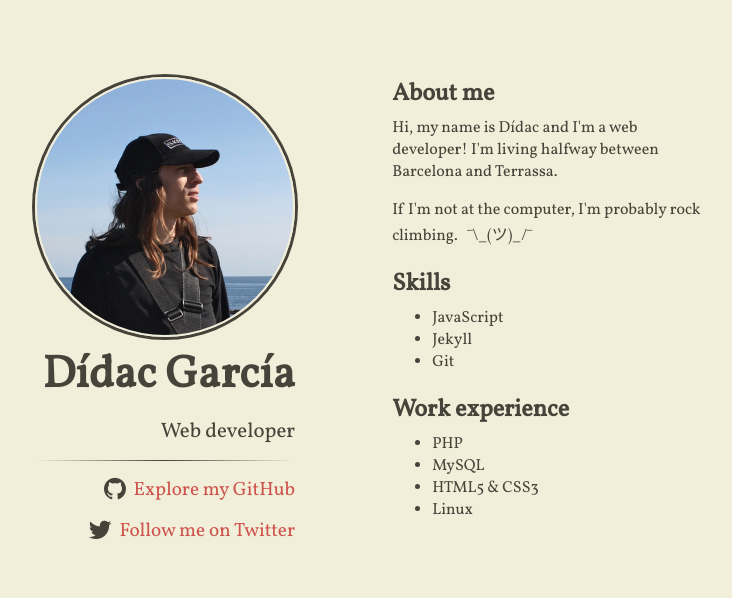
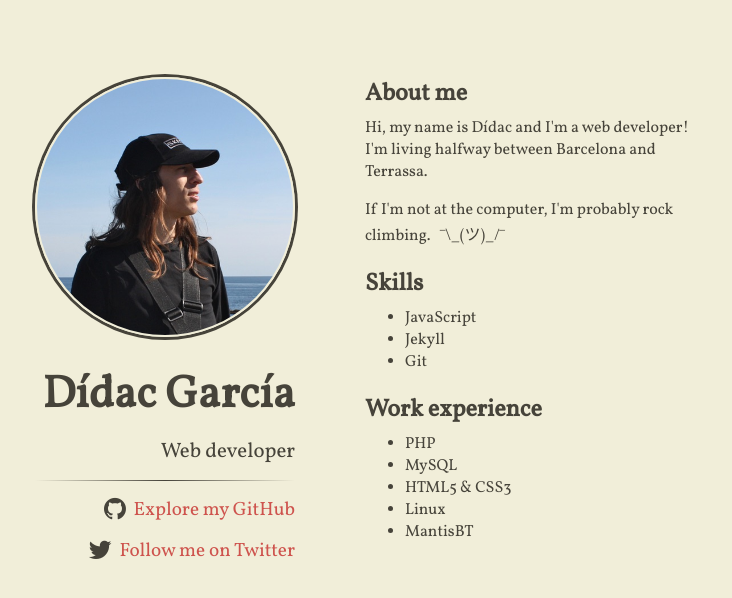
Before and after one commit to didaquis/didaquis, a Jekyll site: the page built from index.html, in a window 1280 px wide. Shown: the top 598 px of the page, without its empty margins (275-1007 px from the left). Built offline with Jekyll 4.4.1, drawn with Linux system fonts in a browser that asks for light colours; nearby versions of some CDN libraries.

Commit message:
Mejorados los espaciados del contenido

```diff
--- a/_includes/content.html
+++ b/_includes/content.html
@@ -15,4 +15,5 @@
 	<li>MySQL</li>
 	<li>HTML5 & CSS3</li>
 	<li>Linux</li>
+	<li>MantisBT</li>
 </ul>
--- a/assets/main.scss
+++ b/assets/main.scss
@@ -78,7 +78,7 @@ since it must be aligned with the content */
 /*** author ***/
 .author-container h1 {
 	font-size: 2.8em;
-	margin-top: 0;
+	margin-top: 20px;
 	margin-bottom: 0;
 	text-align: center;
 }
@@ -148,8 +148,8 @@ footer {
 	}
 
 	main {
-		width: 46%;
-		margin-left: 54%;
+		width: 50%;
+		margin-left: 50%;
 		padding: 0;
 	}
 }
```
